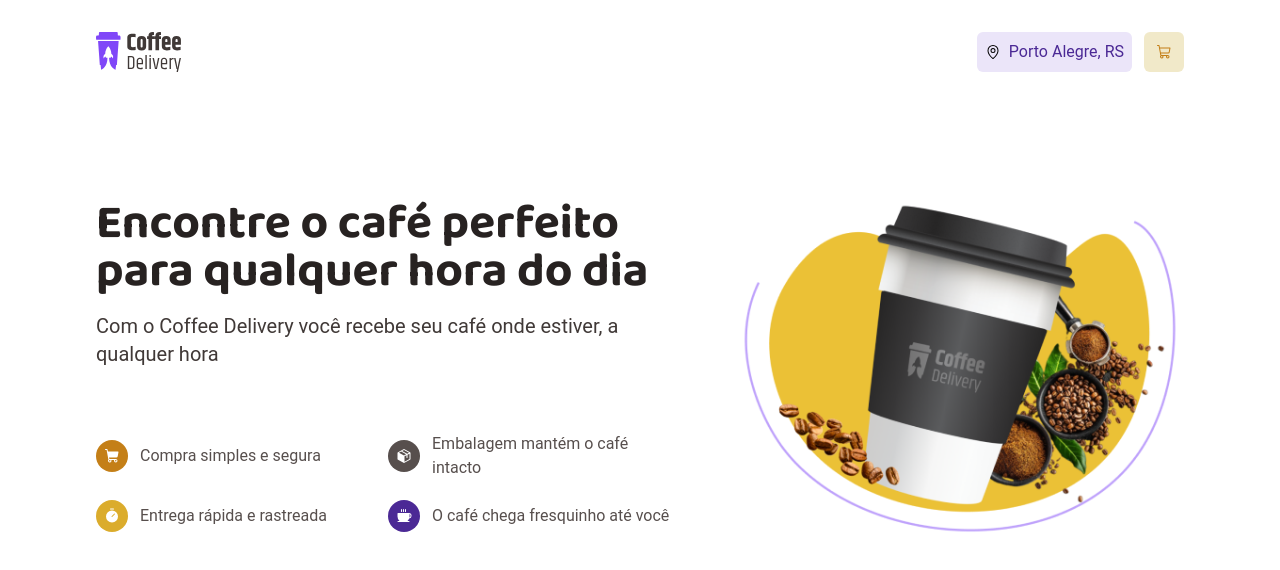
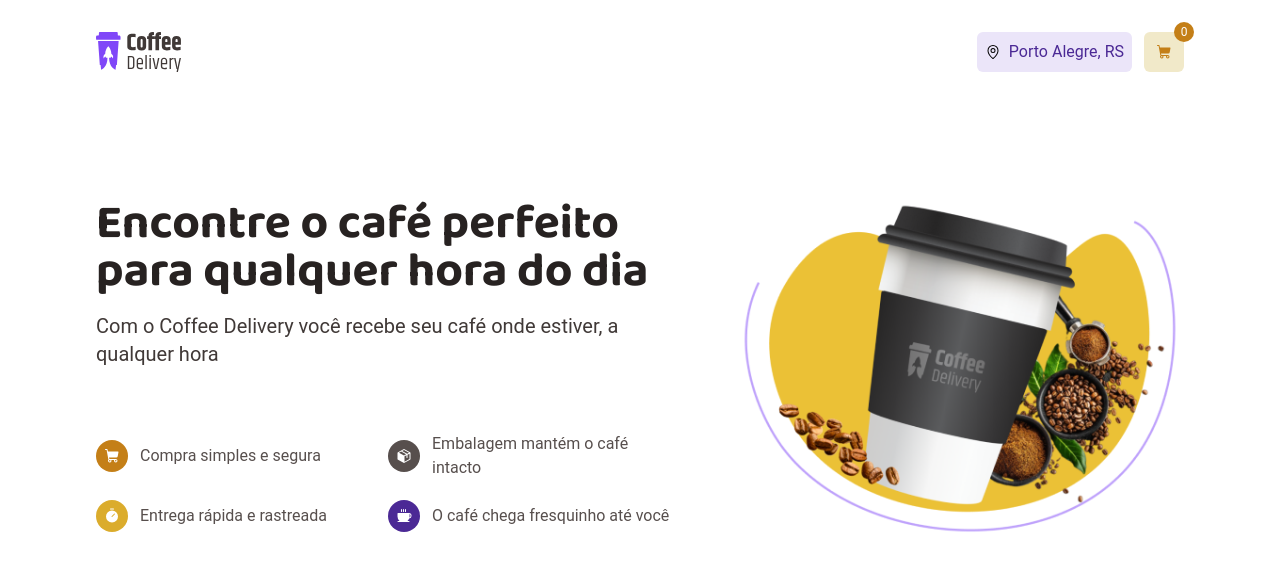
Before and after one commit to rui-dias-dev/e-commerce-checkout, a React (Vite) app: page / in a window 1280 px wide. Shown: the top 570 px of the page. Built offline with nearby package versions, Linux system fonts and the light colour scheme; no server answers.

Commit message:
added cart context

```diff
--- a/src/App.tsx
+++ b/src/App.tsx
@@ -1,8 +1,12 @@
-import { Header } from "./components/Header/Header";
+import { CartProvider } from "./context/CartProvider";
 import { Home } from "./pages/Home";
 
 function App() {
-    return <Home />;
+    return (
+        <CartProvider>
+            <Home />
+        </CartProvider>
+    );
 }
 
 export default App;
--- a/src/components/Header/Header.tsx
+++ b/src/components/Header/Header.tsx
@@ -1,17 +1,24 @@
 import { MapPin, ShoppingCart } from "@phosphor-icons/react";
 import Logo from "../../assets/Logo.svg";
+import { useCart } from "../../context/CartProvider";
 
 export const Header = () => {
+    const { cartProducts } = useCart();
+
+    console.log(cartProducts)
     return (
-        <header className="m-auto flex max-w-6xl items-center justify-between px-8 py-8">
+        <header className="m-auto flex max-w-6xl items-center justify-between px-8 py-8 sticky top-0">
             <img src={Logo} />
             <div className="flex gap-3">
                 <div className="flex items-center gap-2 rounded-md bg-purple-light p-2 text-purple-dark">
                     <MapPin fill="" />
                     <span>Porto Alegre, RS</span>
                 </div>
-                <button className="flex h-10 w-10 items-center justify-center rounded-md bg-yellow-light p-2 text-yellow-dark">
-                    <ShoppingCart />
+                <button className="relative flex h-10 w-10 items-center justify-center rounded-md bg-yellow-light p-2 text-yellow-dark">
+                    <span className="absolute right-0 top-0 translate-x-1/2 -translate-y-1/2 h-5 w-5 rounded-full bg-yellow-dark p-1 text-xs text-base-white flex items-center justify-center">
+                        {cartProducts?.length}
+                    </span>
+                    <ShoppingCart weight="fill" />
                 </button>
             </div>
         </header>
--- a/src/components/Product/Product.tsx
+++ b/src/components/Product/Product.tsx
@@ -1,13 +1,16 @@
-import { ChangeEvent, useState } from "react";
+import { useState } from "react";
 
 import { ProductProps, TagProps } from "../../@types/product";
 
 import { Minus, Plus, ShoppingCart } from "@phosphor-icons/react";
 import { Tag } from "./Tag";
 import { priceFormatter } from "../../utils/formatter";
+import { useCart } from "../../context/CartProvider";
 
 export const Product = ({ product }: ProductProps) => {
     const [quantity, setQuantity] = useState(1);
+
+    const { addProductToCart } = useCart();
 
     const { image, price, subtitle, tags, title } = product;
 
@@ -19,10 +22,14 @@
         setQuantity((prev) => ++prev);
     };
 
+    const handleAddProductToCart = () => {
+        addProductToCart({ ...product, quantity });
+    };
+
     return (
         <div className="flex flex-col rounded-bl-4xl rounded-br-md rounded-tl-md rounded-tr-4xl bg-base-card p-5">
             <img className="m-auto -mt-10 h-32 w-32" src={image} alt="" />
-            <ul className="mt-3 flex flex-1 justify-center gap-1 items-center">
+            <ul className="mt-3 flex flex-1 items-center justify-center gap-1">
                 {tags.map((tag: TagProps) => (
                     <Tag key={tag.name} name={tag.name} />
                 ))}
@@ -45,7 +52,7 @@
                     >
                         <Minus className="" />
                     </button>
-                    <span className="w-5 bg-transparent text-center flex items-center justify-center">
+                    <span className="flex w-5 items-center justify-center bg-transparent text-center">
                         {quantity}
                     </span>
                     <button
@@ -55,7 +62,10 @@
                         <Plus />
                     </button>
                 </div>
-                <button className="ml-2 rounded-md bg-purple-dark p-2 text-base-white">
+                <button
+                    className="ml-2 rounded-md bg-purple-dark p-2 text-base-white"
+                    onClick={handleAddProductToCart}
+                >
                     <ShoppingCart weight="fill" width={22} height={22} />
                 </button>
             </footer>
--- /dev/null
+++ b/src/context/CartProvider.tsx
@@ -0,0 +1,68 @@
+import {
+    Dispatch,
+    ReactNode,
+    createContext,
+    useContext,
+    useState,
+} from "react";
+import { CartProduct } from "../@types/product";
+import { Product } from "../components/Product/Product";
+import { isProductAlreadyInCart } from "../lib/cart/cart";
+
+interface CartContextProps {
+    cartProducts: CartProduct[];
+    setCartProducts: Dispatch<React.SetStateAction<CartProduct[]>>;
+    addProductToCart: (newProduct: CartProduct) => void;
+    removeProductFromCart: (productId: string) => void;
+}
+
+interface CartContextproviderProps {
+    children: ReactNode;
+}
+
+const Cart = createContext({} as CartContextProps);
+
+export const CartProvider = ({ children }: CartContextproviderProps) => {
+    const [cartProducts, setCartProducts] = useState<CartProduct[]>([]);
+
+    const addProductToCart = (newProduct: CartProduct) => {
+        setCartProducts((prev: CartProduct[]) => {
+            if (isProductAlreadyInCart(prev, newProduct)) {
+                return prev.map((product: CartProduct) => {
+                    if (product.id === newProduct.id) {
+                        console.log("product.quantity: ", product.quantity);
+                        product.quantity += newProduct.quantity;
+                    }
+
+                    return product;
+                });
+            } else {
+                return [...prev, newProduct];
+            }
+        });
+    };
+
+    const removeProductFromCart = (productId: string) => {
+        setCartProducts((prev: CartProduct[]) =>
+            prev.filter((product: CartProduct) => product.id !== productId)
+        );
+    };
+
+    return (
+        <Cart.Provider
+            value={{
+                cartProducts,
+                setCartProducts,
+                addProductToCart,
+                removeProductFromCart,
+            }}
+        >
+            {children}
+        </Cart.Provider>
+    );
+};
+
+export function useCart(): CartContextProps {
+    const context = useContext(Cart);
+    return context;
+}
--- /dev/null
+++ b/src/lib/cart/cart.ts
@@ -0,0 +1,16 @@
+import { CartProduct } from "../../@types/product";
+
+
+/**
+ * verify if the product to add already exists in cart.
+ *
+ * @param cart the current Cart
+ * @param newProduct the product you want to add to Cart
+ * @returns return true if product already exists and false if not
+ */
+export const isProductAlreadyInCart = (
+    cart: CartProduct[],
+    newProduct: CartProduct
+) => {
+    return cart.some((product: CartProduct) => product.id === newProduct.id);
+};
```
Also changed, not shown: src/@types/product.ts (+6 -2 lines).
